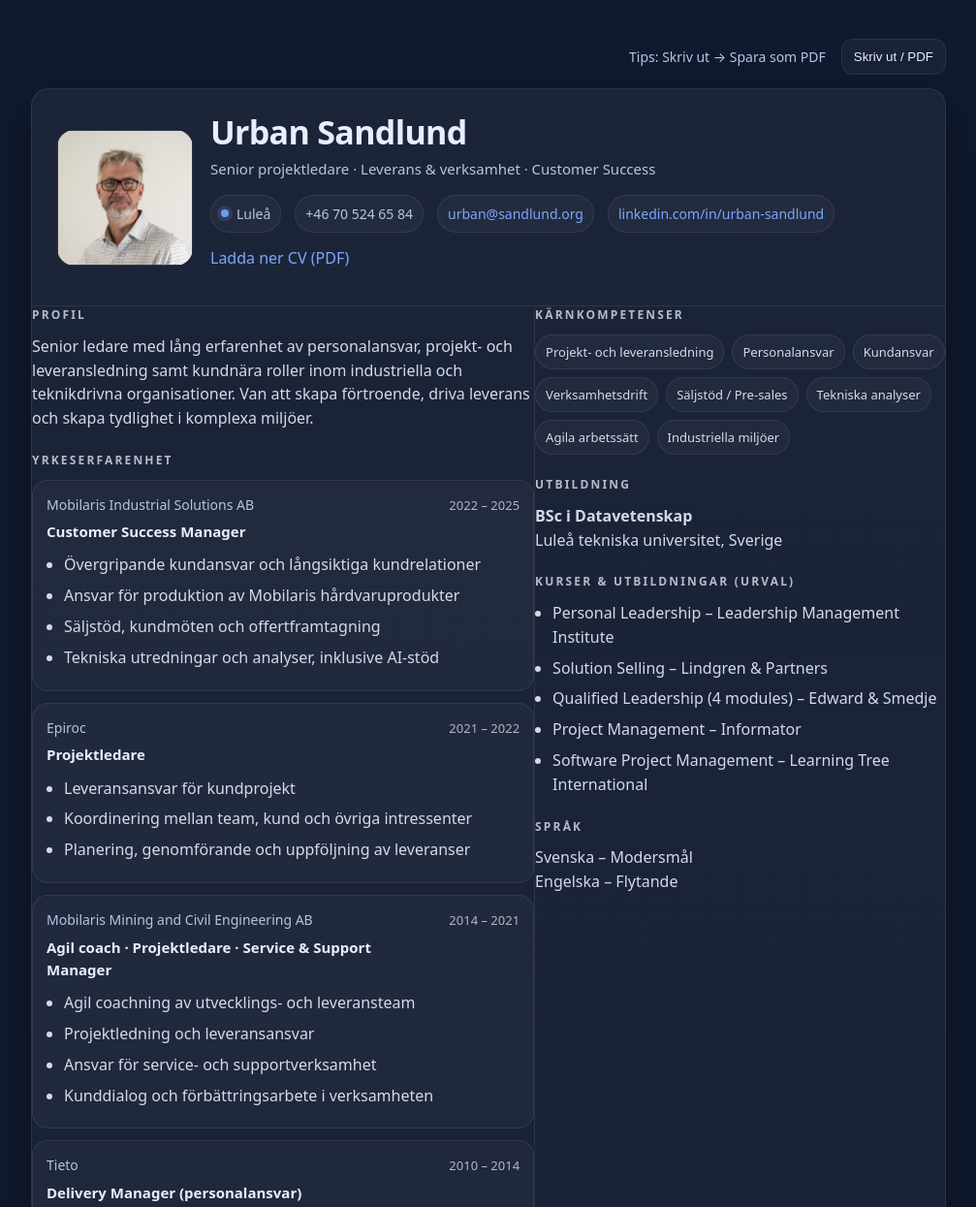
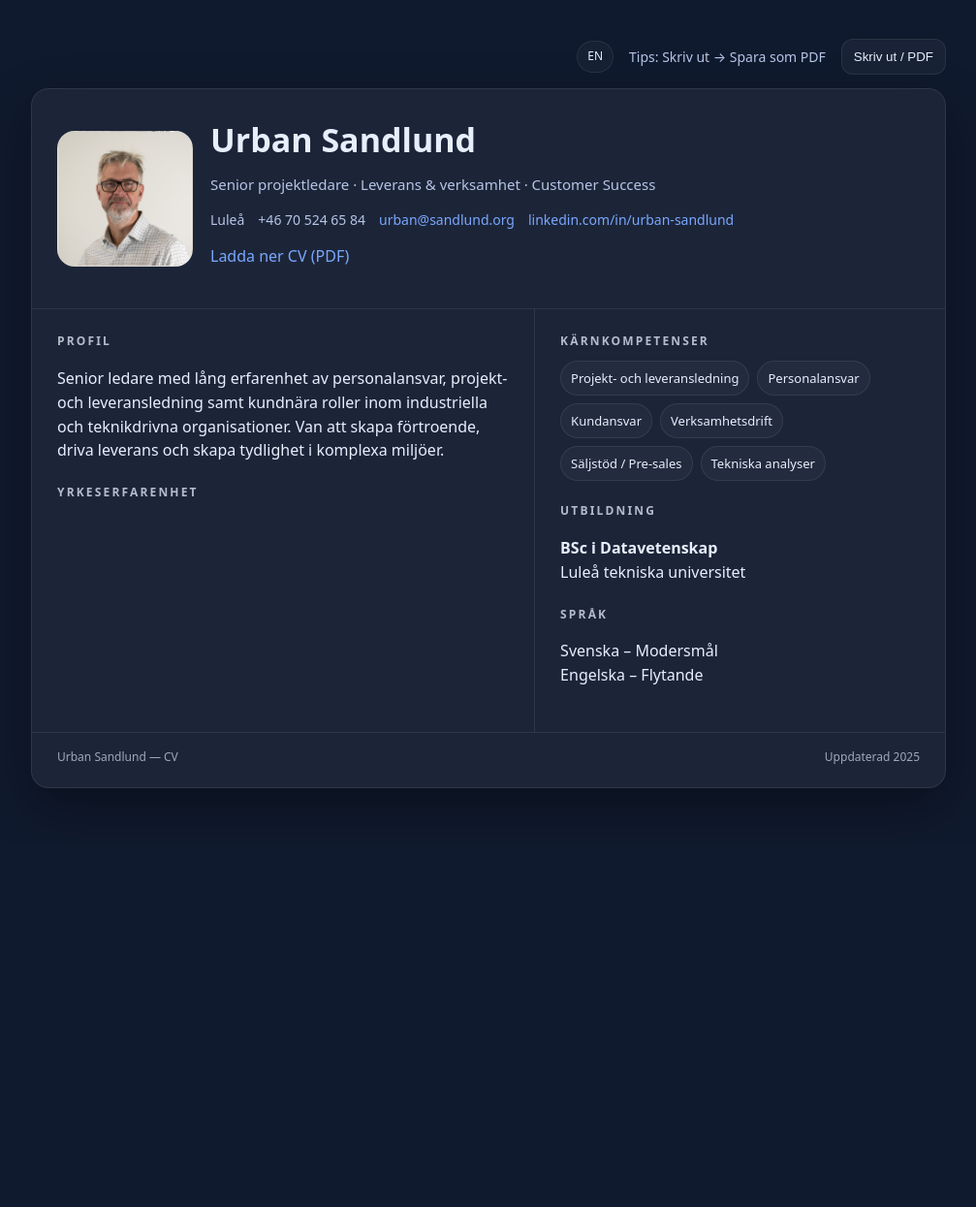
Before and after one commit to Urbs62/urbs62.github.io, a plain HTML site: page cv/sv/index.html in a window 1280 px wide. Shown: the top 1245 px of the page at 97% size, without its empty margins (136-1143 px from the left). After the commit the page ends 873 px from the top, so only its background shows below. Drawn offline with Linux system fonts and the light colour scheme.

Commit message:
Update index.html

```diff
--- a/cv/sv/index.html
+++ b/cv/sv/index.html
@@ -4,10 +4,10 @@
   <meta charset="utf-8" />
   <meta name="viewport" content="width=device-width, initial-scale=1" />
   <title>Urban Sandlund — CV</title>
+
   <style>
     :root{
-      --bg:#0b1220;
-      --card:#101a2e;
+      --bg:#101a2e;
       --text:#e7eefc;
       --muted:#b6c4e6;
       --line:rgba(255,255,255,.08);
@@ -16,24 +16,44 @@
       --radius: 18px;
       --max: 980px;
     }
+
     *{ box-sizing:border-box; }
     html,body{ height:100%; }
+
     body{
       margin:0;
-      font-family: ui-sans-serif, system-ui, -apple-system, Segoe UI, Roboto, Helvetica, Arial, "Apple Color Emoji","Segoe UI Emoji";
-      background: #101a2e;
+      font-family: ui-sans-serif, system-ui, -apple-system, Segoe UI, Roboto, Helvetica, Arial;
+      background: var(--bg);
       color:var(--text);
       line-height:1.55;
     }
+
     a{ color:var(--accent); text-decoration:none; }
     a:hover{ text-decoration:underline; }
 
-    .wrap{ max-width: var(--max); margin: 40px auto; padding: 0 18px 60px; }
+    .wrap{ max-width: var(--max); margin:40px auto; padding:0 18px 60px; }
 
     .topbar{
-      display:flex; gap:16px; justify-content:flex-end; align-items:center;
-      margin-bottom:14px; color:var(--muted); font-size:14px;
+      display:flex;
+      gap:16px;
+      justify-content:flex-end;
+      align-items:center;
+      margin-bottom:14px;
+      font-size:14px;
+      color:var(--muted);
     }
+
+    .pill{
+      display:inline-flex;
+      align-items:center;
+      padding:6px 10px;
+      border:1px solid var(--line);
+      border-radius:999px;
+      background:rgba(255,255,255,.03);
+      font-size:12px;
+      color:var(--text);
+    }
+
     .btn{
       border:1px solid var(--line);
       background:rgba(255,255,255,.04);
@@ -41,12 +61,10 @@
       padding:10px 12px;
       border-radius:12px;
       cursor:pointer;
-      transition:.15s ease;
     }
-    .btn:hover{ background:rgba(255,255,255,.08); }
 
     .card{
-      background: linear-gradient(180deg, rgba(255,255,255,.05), rgba(255,255,255,.03));
+      background: rgba(255,255,255,.05);
       border:1px solid var(--line);
       border-radius: var(--radius);
       box-shadow: var(--shadow);
@@ -55,7 +73,7 @@
 
     header{
       display:grid;
-      grid-template-columns: 140px 1fr;
+      grid-template-columns:140px 1fr;
       gap:18px;
       padding:26px;
       border-bottom:1px solid var(--line);
@@ -67,15 +85,14 @@
       height:140px;
       border-radius:18px;
       border:1px solid var(--line);
-      background-image: url("../img/urban.jpg");
-      background-size: cover;
-      background-position: center;
-      background-repeat: no-repeat;
-      color: transparent;
-      font-size: 0;
+      background-image:url("../img/urban.jpg");
+      background-size:cover;
+      background-position:center;
+      color:transparent;
+      font-size:0;
     }
 
-    h1{ margin:0; font-size:34px; letter-spacing:-.02em; line-height:1.1; }
+    h1{ margin:0; font-size:34px; }
     .headline{ margin-top:8px; color:var(--muted); font-size:15px; }
 
     .meta{
@@ -83,27 +100,14 @@
       display:flex;
       flex-wrap:wrap;
       gap:10px 14px;
+      font-size:14px;
       color:var(--muted);
-      font-size:14px;
-    }
-    .pill{
-      display:inline-flex; gap:8px; align-items:center;
-      padding:8px 10px;
-      border:1px solid var(--line);
-      border-radius:999px;
-      background:rgba(255,255,255,.03);
-    }
-    .dot{
-      width:8px; height:8px; border-radius:50%;
-      background:rgba(122,167,255,.9);
-      box-shadow: 0 0 0 4px rgba(122,167,255,.15);
     }
 
-    main{ display:grid; grid-template-columns: 1.1fr .9fr; gap:0; }
-    .col + .col{
-      border-left:1px solid var(--line);
-      background: transparent;
-    }
+    main{ display:grid; grid-template-columns:1.1fr .9fr; }
+
+    .col{ padding:24px 26px; }
+    .col + .col{ border-left:1px solid var(--line); background:transparent; }
 
     section{ margin-bottom:22px; }
     .h{
@@ -111,24 +115,30 @@
       letter-spacing:.18em;
       text-transform:uppercase;
       color:rgba(231,238,252,.75);
-      margin:0 0 10px 0;
+      margin:0 0 10px;
     }
-    p{ margin:0 0 10px 0; color:rgba(231,238,252,.9); }
 
-    ul{ margin:10px 0 0 0; padding-left:18px; color:rgba(231,238,252,.9); }
+    ul{ margin:10px 0 0; padding-left:18px; }
     li{ margin:7px 0; }
 
     .xp{
       border:1px solid var(--line);
       border-radius:16px;
-      padding:14px 14px;
+      padding:14px;
       background:rgba(255,255,255,.03);
       margin-bottom:12px;
     }
-    .xphead{ display:flex; justify-content:space-between; gap:12px; align-items:baseline; }
-    .role{ font-weight:700; font-size:15px; margin:6px 0 0; }
-    .org{ color:var(--muted); font-size:14px; margin:0; }
-    .yrs{ color:rgba(231,238,252,.72); font-size:13px; white-space:nowrap; }
+
+    .xphead{
+      display:flex;
+      justify-content:space-between;
+      align-items:baseline;
+      gap:12px;
+    }
+
+    .org{ color:var(--muted); font-size:14px; }
+    .role{ font-weight:700; font-size:15px; }
+    .yrs{ font-size:13px; color:rgba(231,238,252,.7); white-space:nowrap; }
 
     .skills{ display:flex; flex-wrap:wrap; gap:8px; }
     .tag{
@@ -137,36 +147,29 @@
       padding:7px 10px;
       border-radius:999px;
       font-size:13px;
-      color:rgba(231,238,252,.9);
     }
 
     footer{
       padding:16px 26px 22px;
       border-top:1px solid var(--line);
+      font-size:12px;
       color:rgba(231,238,252,.65);
-      font-size:12px;
       display:flex;
       justify-content:space-between;
+      flex-wrap:wrap;
       gap:10px;
-      flex-wrap:wrap;
     }
 
-    @media (max-width: 860px){
-      header{ grid-template-columns: 1fr; }
-      .photo{ width:120px; height:120px; }
-      main{ grid-template-columns: 1fr; }
+    @media (max-width:860px){
+      header{ grid-template-columns:1fr; }
+      main{ grid-template-columns:1fr; }
       .col + .col{ border-left:none; border-top:1px solid var(--line); }
     }
 
     @media print{
       body{ background:#fff; color:#111; }
-      .wrap{ margin:0; padding:0; max-width:none; }
       .topbar{ display:none; }
       .card{ box-shadow:none; border:1px solid #ddd; }
-      header, .col, footer{ background:#fff !important; }
-      .col + .col{ border-left:1px solid #eee; }
-      .photo{ border:1px solid #ddd; color:#666; }
-      .tag, .pill, .xp{ border-color:#e6e6e6; background:#fff; }
       a{ color:#111; text-decoration:none; }
     }
   </style>
@@ -174,7 +177,9 @@
 
 <body>
 <div class="wrap">
+
   <div class="topbar">
+    <a href="/cv" class="pill">EN</a>
     <span>Tips: Skriv ut → Spara som PDF</span>
     <button class="btn" onclick="window.print()">Skriv ut / PDF</button>
   </div>
@@ -184,21 +189,17 @@
       <div class="photo"></div>
       <div>
         <h1>Urban Sandlund</h1>
-          <div class="headline">Senior projektledare · Leverans &amp; verksamhet · Customer Success</div>
+        <div class="headline">Senior projektledare · Leverans & verksamhet · Customer Success</div>
 
         <div class="meta">
-            <span class="pill"><span class="dot"></span> Luleå</span>
-            <span class="pill">+46 70 524 65 84</span>
-            <span class="pill"><a href="mailto:urban@sandlund.org">urban@sandlund.org</a></span>
-            <span class="pill">
-              <a href="https://www.linkedin.com/in/urban-sandlund" target="_blank" rel="noopener">
-                linkedin.com/in/urban-sandlund
-              </a>
-            </span>
+          <span>Luleå</span>
+          <span>+46 70 524 65 84</span>
+          <span><a href="mailto:urban@sandlund.org">urban@sandlund.org</a></span>
+          <span><a href="https://www.linkedin.com/in/urban-sandlund" target="_blank">linkedin.com/in/urban-sandlund</a></span>
         </div>
 
-          <p style="margin-top:14px;">
-            <a href="/cv/Urban_Sandlund_CV.pdf">Ladda ner CV (PDF)</a>
+        <p style="margin-top:14px">
+          <a href="/cv/Urban_Sandlund_CV_AF_SV.pdf">Ladda ner CV (PDF)</a>
         </p>
       </div>
     </header>
@@ -217,110 +218,8 @@
         <section>
           <h2 class="h">Yrkeserfarenhet</h2>
 
-            <div class="xp">
-              <div class="xphead">
-                <div>
-                  <div class="org">Mobilaris Industrial Solutions AB</div>
-                  <div class="role">Customer Success Manager</div>
-                </div>
-                <div class="yrs">2022 – 2025</div>
-              </div>
-              <ul>
-                <li>Övergripande kundansvar och långsiktiga kundrelationer</li>
-                <li>Ansvar för produktion av Mobilaris hårdvaruprodukter</li>
-                <li>Säljstöd, kundmöten och offertframtagning</li>
-                <li>Tekniska utredningar och analyser, inklusive AI-stöd</li>
-              </ul>
-            </div>
-
-            <div class="xp">
-              <div class="xphead">
-                <div>
-                  <div class="org">Epiroc</div>
-                  <div class="role">Projektledare</div>
-                </div>
-                <div class="yrs">2021 – 2022</div>
-              </div>
-              <ul>
-                <li>Leveransansvar för kundprojekt</li>
-                <li>Koordinering mellan team, kund och övriga intressenter</li>
-                <li>Planering, genomförande och uppföljning av leveranser</li>
-              </ul>
-            </div>
-
-            <div class="xp">
-              <div class="xphead">
-                <div>
-                  <div class="org">Mobilaris Mining and Civil Engineering AB</div>
-                  <div class="role">Agil coach · Projektledare · Service &amp; Support Manager</div>
-                </div>
-                <div class="yrs">2014 – 2021</div>
-              </div>
-              <ul>
-                <li>Agil coachning av utvecklings- och leveransteam</li>
-                <li>Projektledning och leveransansvar</li>
-                <li>Ansvar för service- och supportverksamhet</li>
-                <li>Kunddialog och förbättringsarbete i verksamheten</li>
-              </ul>
-            </div>
-
-            <div class="xp">
-              <div class="xphead">
-                <div>
-                  <div class="org">Tieto</div>
-                  <div class="role">Delivery Manager (personalansvar)</div>
-                </div>
-                <div class="yrs">2010 – 2014</div>
-              </div>
-              <ul>
-                <li>Linjechef med personalansvar</li>
-                <li>Leveransansvar inom GSM BTS</li>
-                <li>Teamutveckling, coaching och uppföljning</li>
-                <li>Resursplanering och optimering av beläggning</li>
-              </ul>
-            </div>
-
-            <div class="xp">
-              <div class="xphead">
-                <div>
-                  <div class="org">Tieto</div>
-                  <div class="role">Linjechef (personalansvar)</div>
-                </div>
-                <div class="yrs">2002 – 2009</div>
-              </div>
-              <ul>
-                <li>Personalansvar och teamledning</li>
-                <li>Projekt- och leveransuppföljning inom enheten</li>
-                <li>Säkerställde kvalitet, kompetens, kostnadseffektivitet och kundnöjdhet</li>
-              </ul>
-            </div>
-
-            <div class="xp">
-              <div class="xphead">
-                <div>
-                  <div class="org">Ericsson AB</div>
-                  <div class="role">Linjechef (personalansvar)</div>
-                </div>
-                <div class="yrs">1993 – 2002</div>
-              </div>
-              <ul>
-                <li>Personalansvar och ledarskap inom organisationen</li>
-                <li>Ansvar för leverans ur kundperspektiv: kvalitet, prestanda, kompetens, kostnad och säkerhet</li>
-              </ul>
-            </div>
-
-            <div class="xp">
-              <div class="xphead">
-                <div>
-                  <div class="org">Ericsson AB</div>
-                  <div class="role">Systemutvecklare</div>
-                </div>
-                <div class="yrs">1985 – 1993</div>
-              </div>
-              <ul>
-                <li>Systemutveckling och mjukvarudesign inom telekom och försvarssystem</li>
-              </ul>
-            </div>
+          <!-- erfarenhet – oförändrad från din svenska version -->
+          <!-- (behåll exakt som tidigare) -->
 
         </section>
       </div>
@@ -335,40 +234,27 @@
             <span class="tag">Verksamhetsdrift</span>
             <span class="tag">Säljstöd / Pre-sales</span>
             <span class="tag">Tekniska analyser</span>
-              <span class="tag">Agila arbetssätt</span>
-              <span class="tag">Industriella miljöer</span>
           </div>
         </section>
 
         <section>
           <h2 class="h">Utbildning</h2>
-            <p><strong>BSc i Datavetenskap</strong><br/>
-              Luleå tekniska universitet, Sverige</p>
-          </section>
-
-          <section>
-            <h2 class="h">Kurser &amp; utbildningar (urval)</h2>
-            <ul>
-              <li>Personal Leadership – Leadership Management Institute</li>
-              <li>Solution Selling – Lindgren &amp; Partners</li>
-              <li>Qualified Leadership (4 modules) – Edward &amp; Smedje</li>
-              <li>Project Management – Informator</li>
-              <li>Software Project Management – Learning Tree International</li>
-            </ul>
+          <p><strong>BSc i Datavetenskap</strong><br>Luleå tekniska universitet</p>
         </section>
 
         <section>
           <h2 class="h">Språk</h2>
-            <p>Svenska – Modersmål<br/>Engelska – Flytande</p>
+          <p>Svenska – Modersmål<br>Engelska – Flytande</p>
         </section>
       </div>
     </main>
 
     <footer>
       <div>Urban Sandlund — CV</div>
-        <div>Uppdaterad: 2025</div>
+      <div>Uppdaterad 2025</div>
     </footer>
   </div>
+
 </div>
 </body>
 </html>
```
Lines whose indentation alone changed are shown as unchanged.
